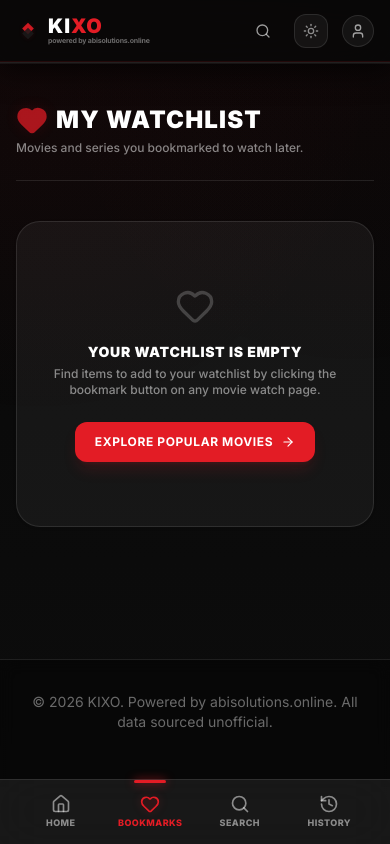
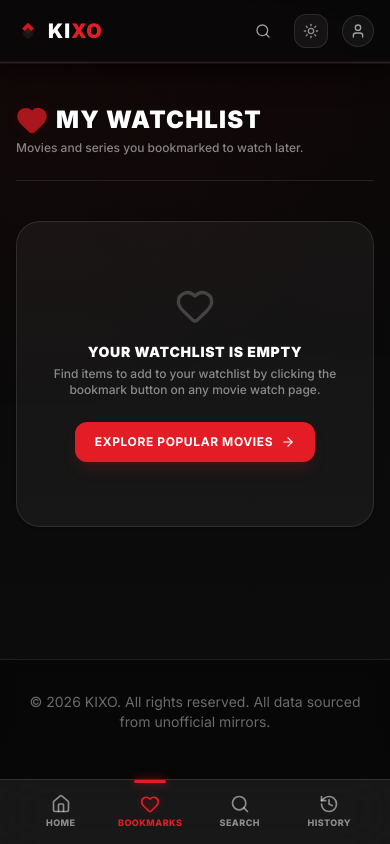
Before and after one commit to ambady04/anime-web, a Next.js app: page /favorites in a window 390 px wide. Built offline with nearby package versions, Linux system fonts and the light colour scheme.

Commit message:
refactor: improve mobile compatibility, update metadata, and optimize video streaming proxy

```diff
--- a/src/app/api/video/route.ts
+++ b/src/app/api/video/route.ts
@@ -39,12 +39,16 @@ export async function GET(req: NextRequest) {
     // Disable server caching of media chunks
     responseHeaders.set('Cache-Control', 'no-cache, no-store, must-revalidate');
 
-    return new NextResponse(videoResponse.body, {
+    // Read body as ArrayBuffer to prevent Next.js from forcing Transfer-Encoding: chunked
+    // which breaks video playback on iOS Safari/mobile browsers.
+    const buffer = await videoResponse.arrayBuffer();
+
+    return new Response(buffer, {
       status: videoResponse.status,
       headers: responseHeaders,
     });
   } catch (error) {
     console.error('Video proxy stream error:', error);
-    return new NextResponse('Error loading target stream', { status: 500 });
+    return new Response('Error loading target stream', { status: 500 });
   }
 }
--- a/src/app/layout.tsx
+++ b/src/app/layout.tsx
@@ -18,10 +18,10 @@ const geistMono = Geist_Mono({
 });
 
 export const metadata: Metadata = {
-    metadataBase: new URL("https://abisolutions.online"),
+    metadataBase: new URL("https://kixo.to"),
     title: "KIXO - Premium Movie & Series Stream Hub",
     description:
-        "Watch and discover trending movies, TV shows, and subbed anime in high quality. Powered by abisolutions.online.",
+        "Watch and discover trending movies, TV shows, and subbed anime in high quality.",
 };
 
 export default function RootLayout({
@@ -80,16 +80,7 @@ export default function RootLayout({
                 <footer className="w-full py-8 pb-28 md:pb-8 border-t border-glass-border bg-black/40 backdrop-blur-sm z-10 mt-auto">
                     <div className="max-w-380 mx-auto px-4 text-center text-sm text-foreground/40">
                         <p>
-                            © {new Date().getFullYear()} KIXO. Powered by{" "}
-                            <a
-                                href="https://abisolutions.online"
-                                target="_blank"
-                                rel="noopener noreferrer"
-                                className="hover:text-primary transition-colors"
-                            >
-                                abisolutions.online
-                            </a>
-                            . All data sourced unofficial.
+                            © {new Date().getFullYear()} KIXO. All rights reserved. All data sourced from unofficial mirrors.
                         </p>
                     </div>
                 </footer>
--- a/src/app/opengraph-image.tsx
+++ b/src/app/opengraph-image.tsx
@@ -107,7 +107,7 @@ export default async function Image() {
             Premium Movie & Series Stream Hub
           </div>
 
-          {/* powered by tagline */}
+          {/* tagline */}
           <div
             style={{
               fontSize: '11px',
@@ -119,7 +119,7 @@ export default async function Image() {
               fontFamily: 'sans-serif',
             }}
           >
-            POWERED BY ABISOLUTIONS.ONLINE
+            MOVIES, SERIES & ANIME STREAM HUB
           </div>
         </div>
       </div>
--- a/src/app/watch/[path]/watch-client.tsx
+++ b/src/app/watch/[path]/watch-client.tsx
@@ -101,7 +101,7 @@ export default function WatchClient({
             </button>
 
             {/* Video Player Display */}
-            <div className="w-full mb-8 rounded-3xl overflow-hidden shadow-card border border-glass-border relative">
+            <div className="w-full aspect-video mb-8 rounded-3xl overflow-hidden shadow-card border border-glass-border relative">
                 <VideoPlayer
                     streamData={stream}
                     detailPath={path}
--- a/src/components/inspect-guard.tsx
+++ b/src/components/inspect-guard.tsx
@@ -4,6 +4,24 @@ import { useEffect } from "react";
 
 export default function InspectGuard() {
     useEffect(() => {
+        // Bypass inspect guard on mobile and tablet devices to prevent false-positive
+        // redirections caused by CPU latency/lag on slower mobile processors.
+        const isMobileOrTablet = () => {
+            if (typeof window === "undefined" || typeof navigator === "undefined") {
+                return false;
+            }
+            const hasTouch = navigator.maxTouchPoints > 0 || "ontouchstart" in window;
+            const isSmallScreen = window.innerWidth < 1024;
+            const isMobileUA = /iphone|ipad|ipod|android|blackberry|mini|windows\sphone|iemobile/i.test(
+                navigator.userAgent.toLowerCase()
+            );
+            return hasTouch || isSmallScreen || isMobileUA;
+        };
+
+        if (isMobileOrTablet()) {
+            return;
+        }
+
         // 1. Disable Right-Click Context Menu
         const handleContextMenu = (e: MouseEvent) => {
             e.preventDefault();
--- a/src/components/navbar.tsx
+++ b/src/components/navbar.tsx
@@ -91,9 +91,6 @@ export default function Navbar() {
                                 XO
                             </span>
                         </div>
-                        <span className="text-[7px] font-bold tracking-tight text-foreground/40 group-hover:text-primary transition-colors">
-                            powered by abisolutions.online
-                        </span>
                     </div>
                 </Link>
 
```
Also changed, not shown: 1 other file (tests, documents, lock files or other folders).
